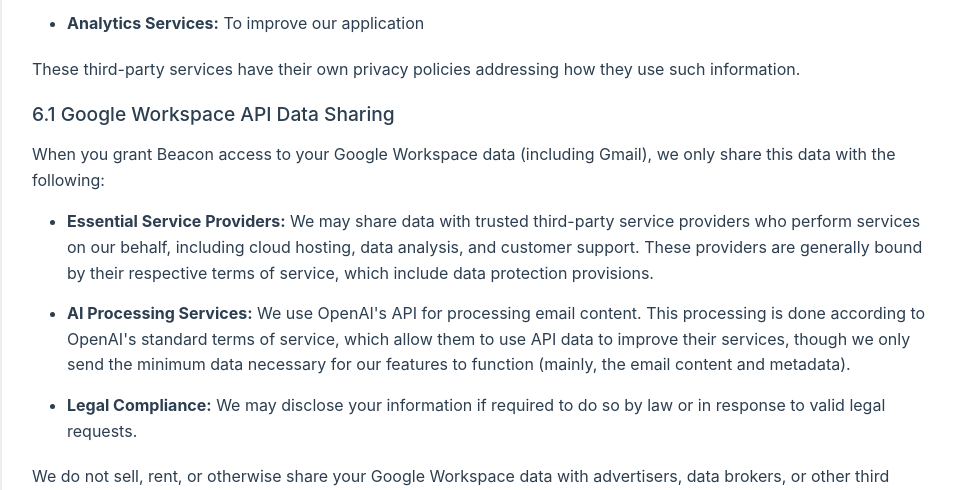
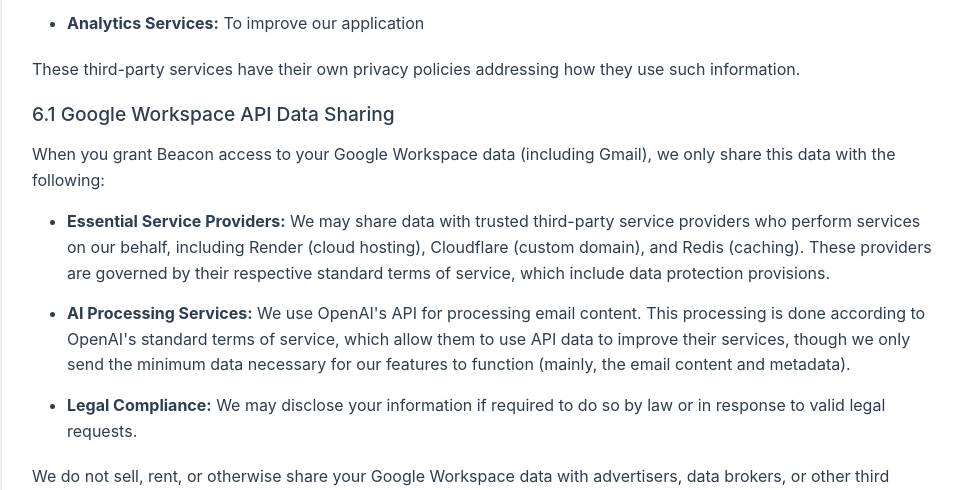
Before and after one commit to asergian/beacon, a Flask app: page /pages/privacy-policy in a window 1280 px wide. Shown: the part 2394-2884 px from the top of the page, without its empty margins (158-1120 px from the left). Run offline with Flask 3, Linux system fonts and the light colour scheme; parts of the project's set-up code (start-up, migrations or seed data) failed here and were passed over.

Commit message:
fix: updated 3rd party serivces in privacy policy

```diff
--- a/app/templates/static/privacy_policy.html
+++ b/app/templates/static/privacy_policy.html
@@ -86,7 +86,7 @@
         <h3>6.1 Google Workspace API Data Sharing</h3>
         <p>When you grant Beacon access to your Google Workspace data (including Gmail), we only share this data with the following:</p>
         <ul>
-            <li><strong>Essential Service Providers:</strong> We may share data with trusted third-party service providers who perform services on our behalf, including cloud hosting, data analysis, and customer support. These providers are generally bound by their respective terms of service, which include data protection provisions.</li>
+            <li><strong>Essential Service Providers:</strong> We may share data with trusted third-party service providers who perform services on our behalf, including Render (cloud hosting), Cloudflare (custom domain), and Redis (caching). These providers are governed by their respective standard terms of service, which include data protection provisions.</li>
             <li><strong>AI Processing Services:</strong> We use OpenAI's API for processing email content. This processing is done according to OpenAI's standard terms of service, which allow them to use API data to improve their services, though we only send the minimum data necessary for our features to function (mainly, the email content and metadata).</li>
             <li><strong>Legal Compliance:</strong> We may disclose your information if required to do so by law or in response to valid legal requests.</li>
         </ul>
```
